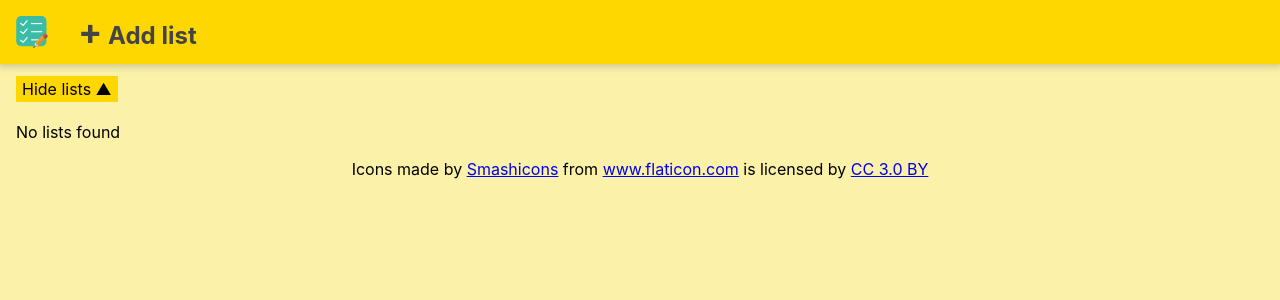
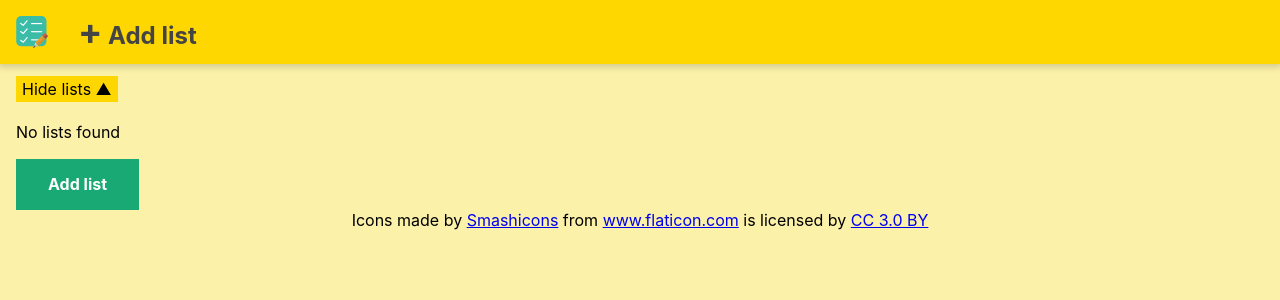
Before and after one commit to petermacko90/lists, a React (Create React App) app: page / in a window 1280 px wide. Shown: the top 300 px of the page. Built offline with nearby package versions, Linux system fonts and the light colour scheme.

Commit message:
show Add list button if there are no lists

```diff
--- a/src/App.js
+++ b/src/App.js
@@ -63,6 +63,7 @@ class App extends Component {
           showLists={this.showLists}
           hideLists={this.hideLists}
           scrollToCurrentList={this.scrollToCurrentList}
+          showAddList={this.showAddList}
         />
         {
           isShowAddList ?
--- a/src/components/Lists/Lists.js
+++ b/src/components/Lists/Lists.js
@@ -89,7 +89,13 @@ class Lists extends Component {
                 <hr className="dn-ns moon-gray" />
               </Fragment>
             :
-              <p className="ml3">No lists found</p>
+              <div className="ml3">
+                <p>No lists found</p>
+                <button type="button" onClick={this.props.showAddList}
+                className="white b--none ph4 pv3 b pointer bg-green hover-bg-dark-green">
+                  Add list
+                </button>
+              </div>
           }
         </div>
       </div>
```
